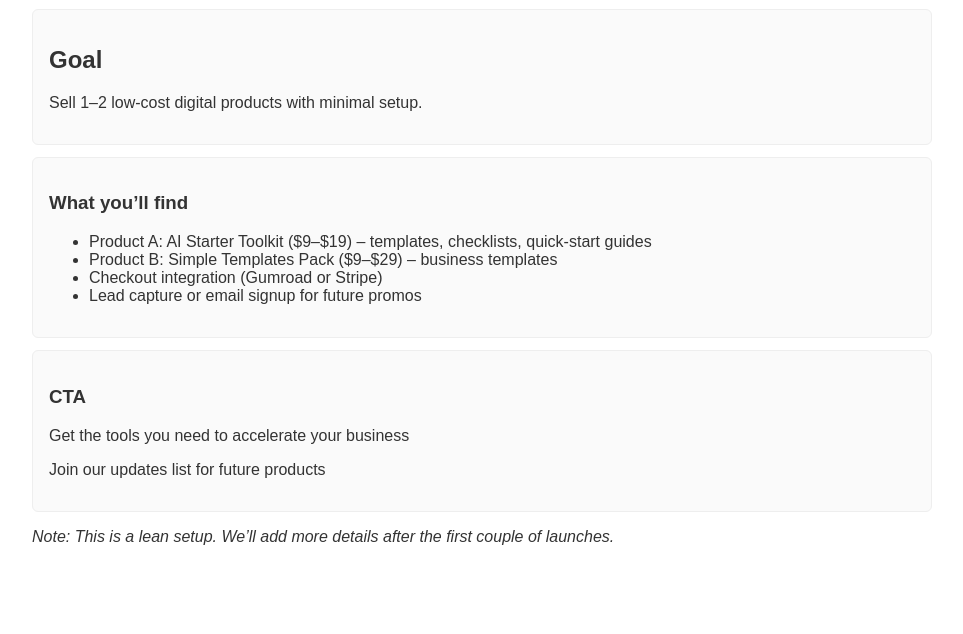
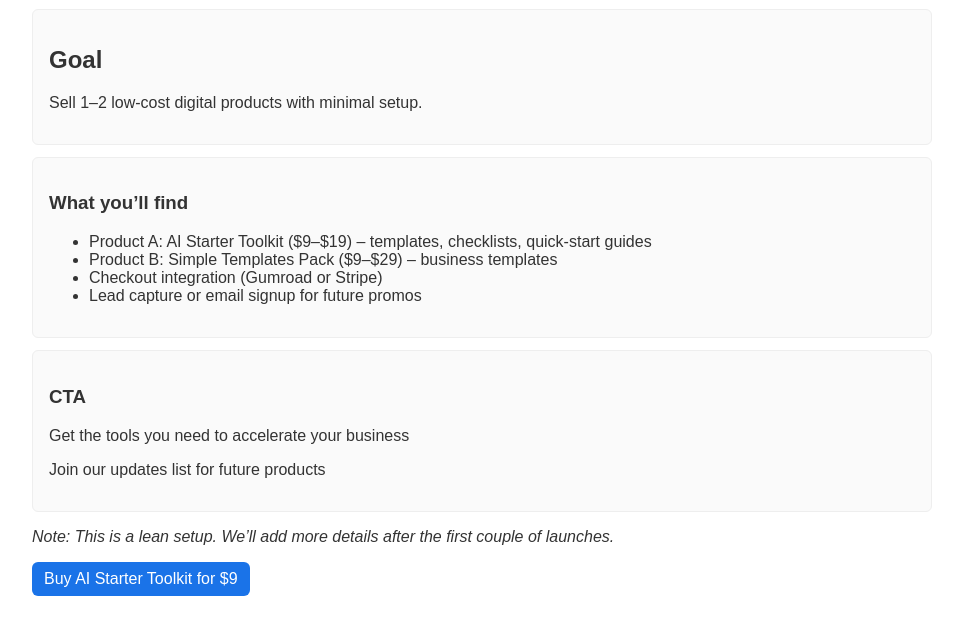
Before and after one commit to DiagoPup26/apex-ai-mvp-site, a plain HTML site: page docs/digital-products.html in a window 1280 px wide. Shown: the part 118-752 px from the top of the page, without its empty margins (158-1121 px from the left). Drawn offline with Linux system fonts and the light colour scheme.

Commit message:
Add Gumroad CTA to Digital Products page

```diff
--- a/docs/digital-products.html
+++ b/docs/digital-products.html
@@ -42,5 +42,9 @@
     <p><em>Note: This is a lean setup. We’ll add more details after the first couple of launches.</em></p>
   </section>
 
+
+<section style="margin-top:6px;">
+  <a href="https://gumroad.com/l/ai-starter-toolkit" class="cta">Buy AI Starter Toolkit for $9</a>
+</section>
 </body>
 </html>
```
